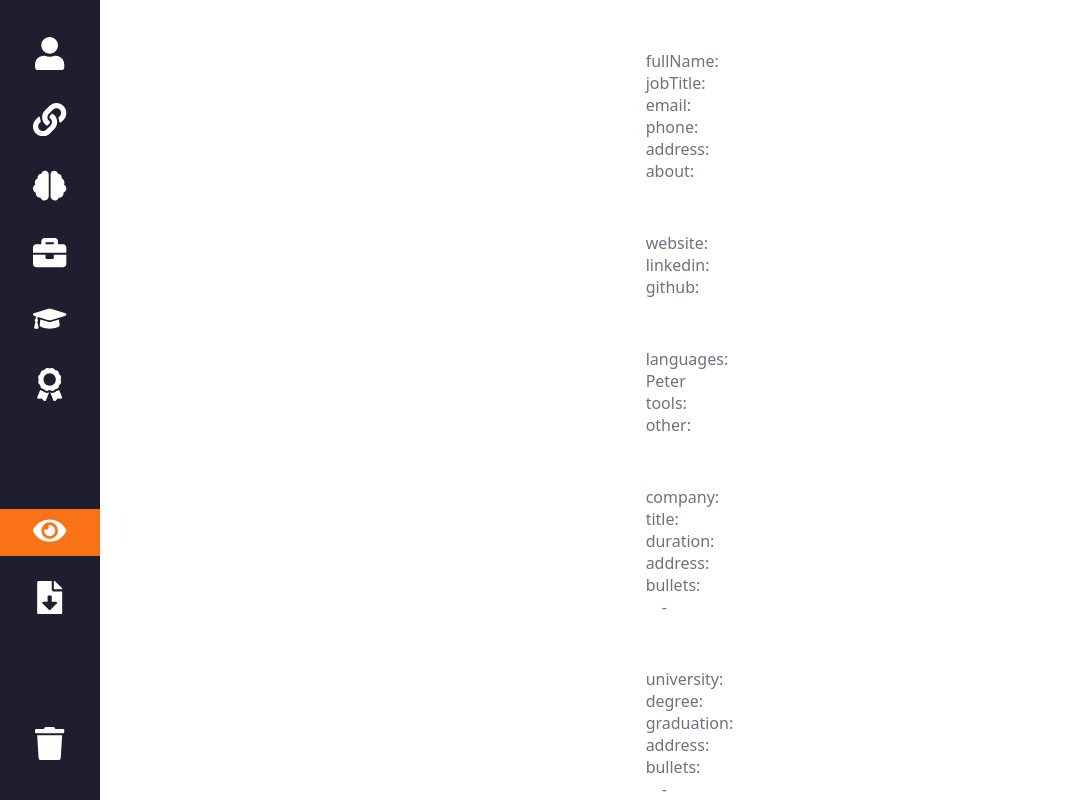
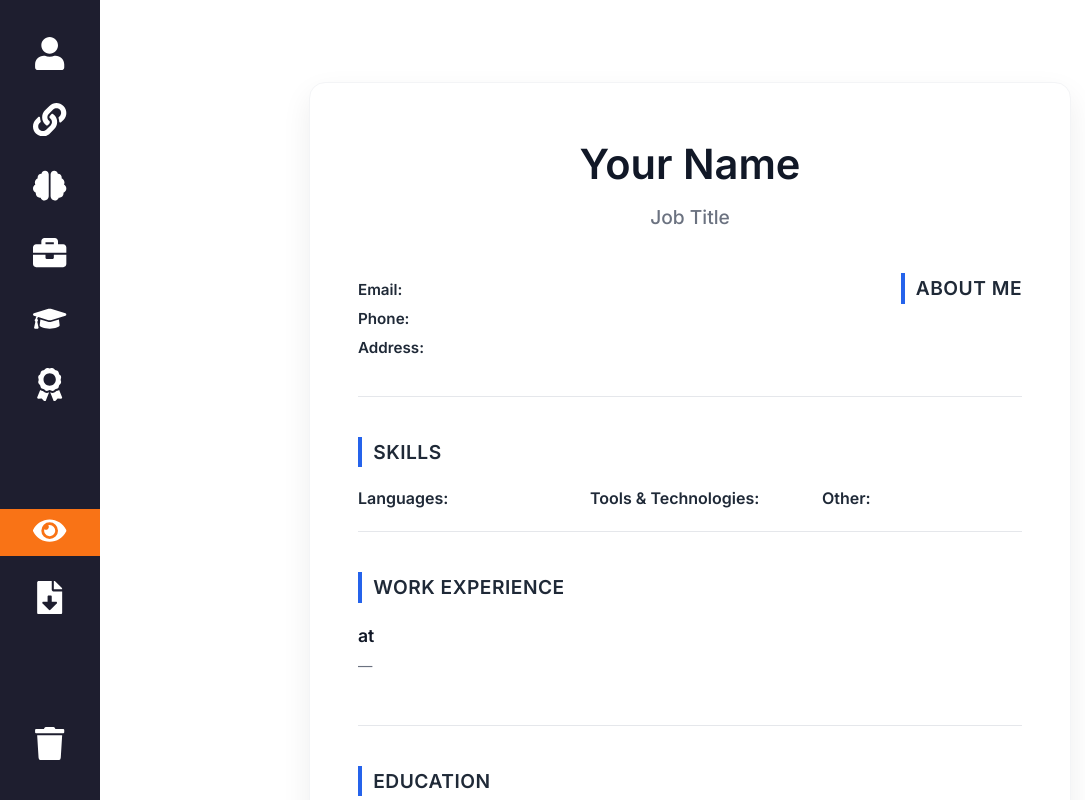
Before and after one commit to Beatstamosi/CV-Application, a React (Vite) app: page / in a window 1280 px wide. Both pictures are taken after a click on the button 50 px from the left and 532 px from the top of the page. Shown: the whole page, without its empty margins (0-1085 px from the left). Built offline with nearby package versions, Linux system fonts and the light colour scheme.

Commit message:
Style preview component

```diff
--- a/src/App.jsx
+++ b/src/App.jsx
@@ -32,7 +32,7 @@ function App() {
 
   // === Skills logic ===
   const [skills, setSkills] = useState({
-    languages: ["Peter"],
+    languages: [""],
     tools: [""],
     other: [""]
   });
--- a/src/components/preview.jsx
+++ b/src/components/preview.jsx
@@ -1,63 +1,119 @@
-import "../styles/preview.css"
+import "../styles/preview.css";
+import { FaGlobe, FaLinkedin, FaGithub } from "react-icons/fa";
 
 export default function Preview({ personalDetails, links, skills, experience, education, certificates, interests }) {
     return (
-        <div className="container-preview">
+        <div className="preview-container">
+            {/* === Header === */}
+            <header className="preview-header">
+                <h1>{personalDetails.fullName || "Your Name"}</h1>
+                <h2>{personalDetails.jobTitle || "Job Title"}</h2>
+            </header>
+
+            {/* === Contact & About === */}
+            <section className="preview-section contact-about">
+                <div className="contact">
+                    <p><strong>Email:</strong> {personalDetails.email}</p>
+                    <p><strong>Phone:</strong> {personalDetails.phone}</p>
+                    <p><strong>Address:</strong> {personalDetails.address}</p>
+                    <div className="links">
+                        {links.website && (
+                            <a href={links.website} target="_blank" rel="noopener noreferrer">
+                                <FaGlobe className="icon" />
+                            </a>
+                        )}
+                        {links.linkedin && (
+                            <a href={links.linkedin} target="_blank" rel="noopener noreferrer">
+                                <FaLinkedin className="icon" />
+                            </a>
+                        )}
+                        {links.github && (
+                            <a href={links.github} target="_blank" rel="noopener noreferrer">
+                                <FaGithub className="icon" />
+                            </a>
+                        )}
+                    </div>
+                </div>
+                <div className="about">
+                    <h3>About Me</h3>
+                    <p>{personalDetails.about}</p>
+                </div>
+            </section>
+
+            {/* === Skills === */}
+            <section className="preview-section">
+                <h3>Skills</h3>
+                <div className="skills">
                     <div>
-                {Object.entries(personalDetails).map(([key, value], i) => <p key={i}>{key}: {value}</p>) }
+                        <strong>Languages:</strong>
+                        <ul>
+                            {skills.languages.filter(Boolean).map((lang, i) => <li key={i}>{lang}</li>)}
+                        </ul>
                     </div>
                     <div>
-                {Object.entries(links).map(([key, value], i) => <p key={i}>{key}: {value}</p>) }
+                        <strong>Tools & Technologies:</strong>
+                        <ul>
+                            {skills.tools.filter(Boolean).map((tool, i) => <li key={i}>{tool}</li>)}
+                        </ul>
                     </div>
                     <div>
-                {Object.entries(skills).map(([key, value], i) => <p key={i}>{key}: {value.map((element, index) => <p key={index}>{element}</p>)}</p>) }
+                        <strong>Other:</strong>
+                        <ul>
+                            {skills.other.filter(Boolean).map((item, i) => <li key={i}>{item}</li>)}
+                        </ul>
                     </div>
-            <div>
-                {experience.map((item, i) => (
-                    <div key={i}>
-                    {Object.entries(item).map(([key, value], j) => (
-                        <div key={j}>
-                        {Array.isArray(value) ? (
-                            <div>
-                            <p>{key}:</p>
-                            {value.map((element, k) => (
-                                <p key={k} style={{ marginLeft: '1rem' }}>- {element}</p>
+                </div>
+            </section>
+
+            {/* === Work Experience === */}
+            <section className="preview-section">
+                <h3>Work Experience</h3>
+                {experience.map((job, i) => (
+                    <div key={i} className="experience-entry">
+                        <h4>{job.title} at {job.company}</h4>
+                        <p><em>{job.duration}</em> — {job.address}</p>
+                        <ul>
+                            {job.bullets.filter(Boolean).map((bullet, j) => (
+                                <li key={j}>{bullet}</li>
                             ))}
-                            </div>
-                        ) : (
-                            <p>{key}: {value}</p>
-                        )}
+                        </ul>
                     </div>
                 ))}
+            </section>
+
+            {/* === Education === */}
+            <section className="preview-section">
+                <h3>Education</h3>
+                {education.map((edu, i) => (
+                    <div key={i} className="education-entry">
+                        <h4>{edu.degree} at {edu.university}</h4>
+                        <p><em>{edu.graduation}</em> — {edu.address}</p>
+                        <ul>
+                            {edu.bullets.filter(Boolean).map((bullet, j) => (
+                                <li key={j}>{bullet}</li>
+                            ))}
+                        </ul>
                     </div>
                 ))}
+            </section>
+
+            {/* === Certificates & Interests === */}
+            {(certificates || interests) && (
+                <section className="preview-section">
+                    {certificates && (
+                        <div>
+                            <h3>Certificates</h3>
+                            <p>{certificates}</p>
                         </div>
-            <div>
-                {education.map((item, i) => (
-                    <div key={i}>
-                    {Object.entries(item).map(([key, value], j) => (
-                        <div key={j}>
-                        {Array.isArray(value) ? (
-                            <div>
-                            <p>{key}:</p>
-                            {value.map((element, k) => (
-                                <p key={k} style={{ marginLeft: '1rem' }}>- {element}</p>
-                            ))}
+                    )}
+                    {interests && (
+                        <div className="container-interests">
+                            <h3>Interests</h3>
+                            <p>{interests}</p>
                         </div>
-                        ) : (
-                            <p>{key}: {value}</p>
                     )}
-                        </div>
-                    ))}
-                    </div>
-                ))}
-            </div>
-            <div>
-                <p>Certificates: {certificates}</p>
-            </div>
-            <div>
-                <p>Interests: {interests}</p>
-            </div>
+                </section>
+            )}
         </div>
     );
 }
--- a/src/styles/preview.css
+++ b/src/styles/preview.css
@@ -1,5 +1,156 @@
-.container-preview {
+@import url('https://fonts.googleapis.com/css2?family=Inter:wght@400;500;600&display=swap');
+
+.preview-container {
+    font-family: 'Inter', sans-serif;
+    max-width: 900px;
+    margin: 2rem auto;
+    padding: 3rem;
+    background: #ffffff;
+    color: #1f2937;
+    border-radius: 16px;
+    box-shadow: 0 12px 30px rgba(0, 0, 0, 0.07);
+    line-height: 1.6;
+    border: 1px solid #f3f4f6;
+    transition: box-shadow 0.3s ease;
+  }
+
+  .preview-container:hover {
+    box-shadow: 0 14px 40px rgba(0, 0, 0, 0.08);
+  }
+
+  .preview-header {
+    text-align: center;
+    margin-bottom: 2.5rem;
+  }
+
+  .preview-header h1 {
+    font-size: 2.6rem;
+    font-weight: 600;
+    margin-bottom: 0.3rem;
+    color: #111827;
+  }
+
+  .preview-header h2 {
+    font-size: 1.2rem;
+    color: #6b7280;
+    font-weight: 500;
+  }
+
+  .preview-section {
+    margin-bottom: 2.5rem;
+    padding-bottom: 1.2rem;
+    border-bottom: 1px solid #e5e7eb;
+  }
+
+  .preview-section:last-child {
+    border-bottom: none;
+  }
+
+  .preview-section h3 {
+    font-size: 1.2rem;
+    font-weight: 600;
+    color: #1f2937;
+    margin-bottom: 1.2rem;
+    text-transform: uppercase;
+    letter-spacing: 0.5px;
+    border-left: 4px solid #2563eb;
+    padding-left: 0.7rem;
+  }
+
+  .contact-about {
     display: flex;
-    flex-direction: column;
-    gap: 50px;
-}
+    justify-content: space-between;
+    flex-wrap: wrap;
+    gap: 2rem;
+  }
+
+  .contact p,
+  .about p {
+    margin: 0.3rem 0;
+    font-size: 0.95rem;
+  }
+
+  .about p {
+    color: #374151;
+  }
+
+  .links {
+    display: flex;
+    gap: 0.75rem;
+    margin-top: 1rem;
+  }
+
+  .links a {
+    display: inline-flex;
+    align-items: center;
+    justify-content: center;
+    background-color: #f3f4f6;
+    padding: 0.5rem;
+    border-radius: 8px;
+    text-decoration: none;
+    color: #2563eb;
+    transition: background-color 0.2s ease;
+  }
+
+  .links a:hover {
+    background-color: #e0e7ff;
+  }
+
+  .icon {
+    font-size: 1.2rem;
+  }
+
+  .experience-entry,
+  .education-entry {
+    margin-bottom: 1.8rem;
+  }
+
+  .experience-entry h4,
+  .education-entry h4 {
+    font-size: 1.1rem;
+    font-weight: 600;
+    color: #111827;
+    margin-bottom: 0.2rem;
+  }
+
+  .experience-entry p,
+  .education-entry p {
+    font-size: 0.9rem;
+    color: #6b7280;
+    margin-bottom: 0.6rem;
+  }
+
+  ul {
+    margin: 0;
+    padding-left: 1.2rem;
+  }
+
+  ul li {
+    margin-bottom: 0.4rem;
+    font-size: 0.95rem;
+    color: #374151;
+  }
+
+  .skills {
+    display: flex;
+    flex-wrap: wrap;
+    gap: 2rem;
+  }
+
+  .skills div {
+    flex: 1;
+    min-width: 200px;
+  }
+
+  .skills ul {
+    list-style-type: disc;
+  }
+
+  .preview-section:last-child p {
+    margin-top: 0.5rem;
+    color: #374151;
+  }
+
+  .container-interests {
+    margin-top: 50px;
+  }
```
Lines whose indentation alone changed are shown as unchanged.
